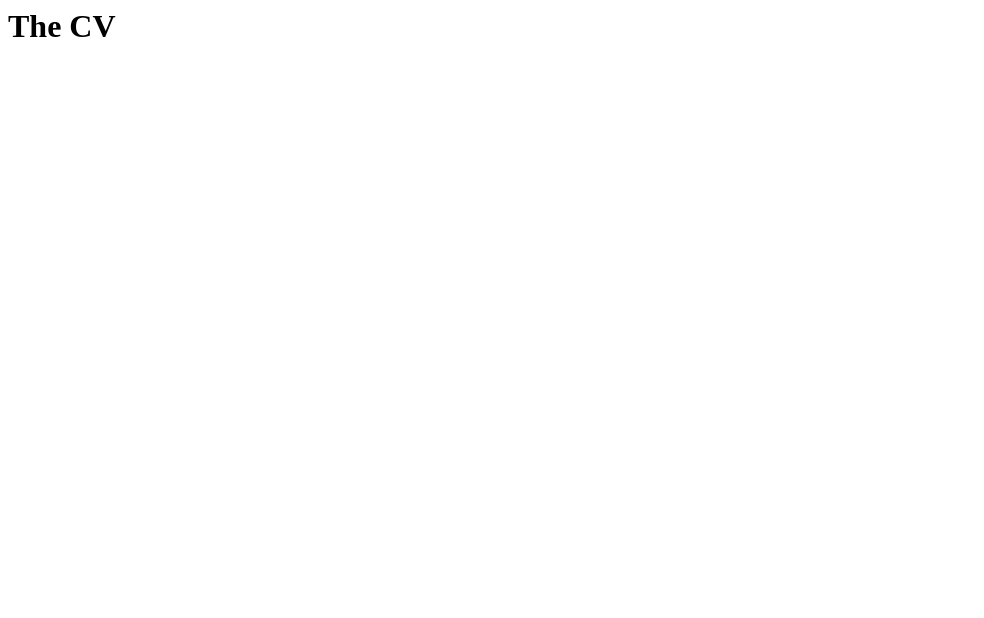
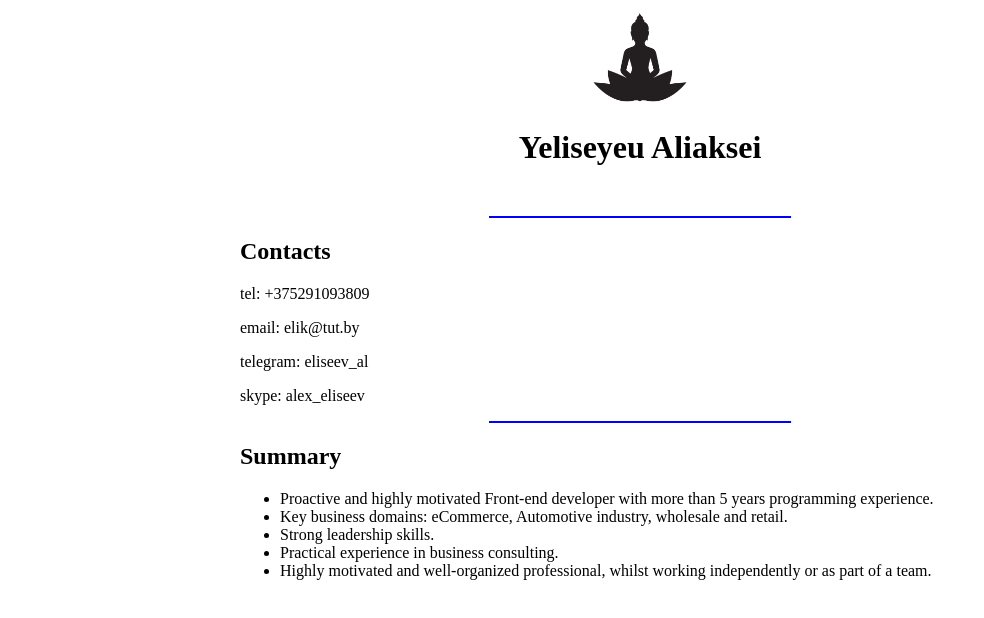
Before and after one commit to 6ygga/rsschool-cv, a plain HTML site: page index.html in a window 1280 px wide. Shown: the whole page, without its empty margins (0-984 px from the left). Drawn offline with Linux system fonts and the light colour scheme.

Commit message:
fix: start html css git but not finished

```diff
--- a/index.html
+++ b/index.html
@@ -1 +1,34 @@
-<h1>The CV</h1>
+<!doctype html>
+<html lang="en" xmlns:domains="http://www.w3.org/1999/xhtml">
+    <head>
+        <title>6ygga CV</title>
+        <meta http-equiv="x-ua-compatible" content="ie=edge">
+        <meta charset="utf-8">
+        <link rel="stylesheet" href="styles.css">
+    </head>
+    <body>
+        <div class="header">
+         <img class="img-header" src="bulog.png" alt="Company">
+         <h1 class="h1-name">Yeliseyeu Aliaksei</h1>
+        </div>
+        <hr align="center" width="300" color="blue" />
+        <div class="contacts">
+            <h2>Contacts</h2>
+            <p>tel: +375291093809</p>
+            <p>email: elik@tut.by</p>
+            <p>telegram: eliseev_al</p>
+            <p>skype: alex_eliseev</p>
+        </div>
+        <hr align="center" width="300" color="blue" />
+        <div class="contacts">
+            <h2>Summary</h2>
+            <ul>
+                <li>Proactive and highly motivated Front-end developer with more than 5 years programming experience.</li>
+                <li>Key business domains: eCommerce, Automotive industry, wholesale and retail.</li>
+                <li>Strong leadership skills.</li>
+                <li>Practical experience in business consulting.</li>
+                <li>Highly motivated and well-organized professional, whilst working independently or as part of a team.</li>
+            </ul>
+        </div>
+    </body>
+</html>
--- /dev/null
+++ b/styles.css
@@ -0,0 +1,22 @@
+.header {
+    display: block;
+    margin: 0 auto;
+    width: 90%;
+    height: 200px;
+    max-width: 800px;
+}
+
+.img-header {
+    display: block;
+    width: 100px;
+    height: 100px;
+    margin: 0 auto;
+}
+
+.h1-name { text-align: center }
+
+.contacts {
+    width: 90%;
+    max-width: 800px;
+    margin: 0 auto;
+}
```
Also changed, not shown: bulog.png (added).
